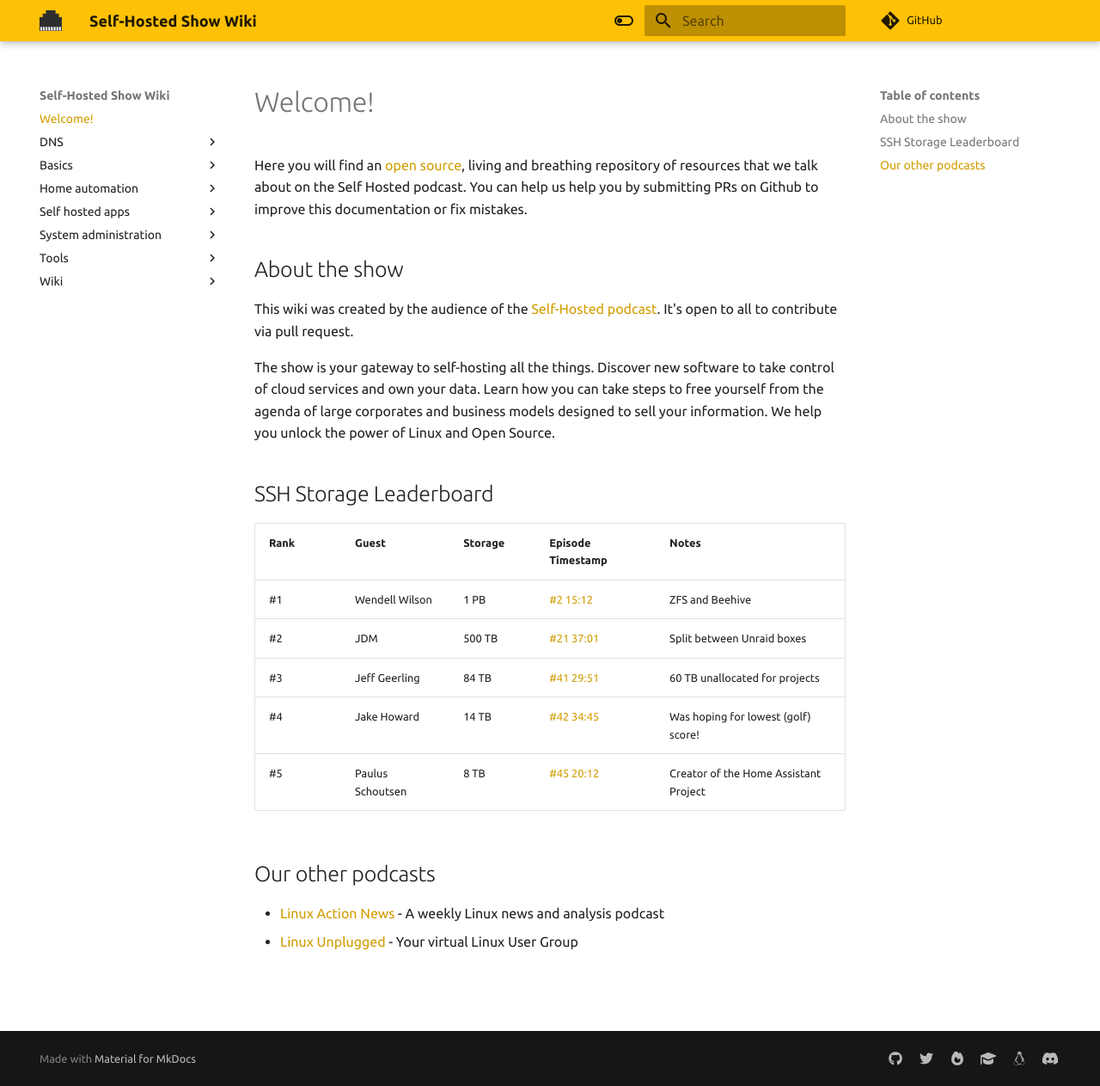
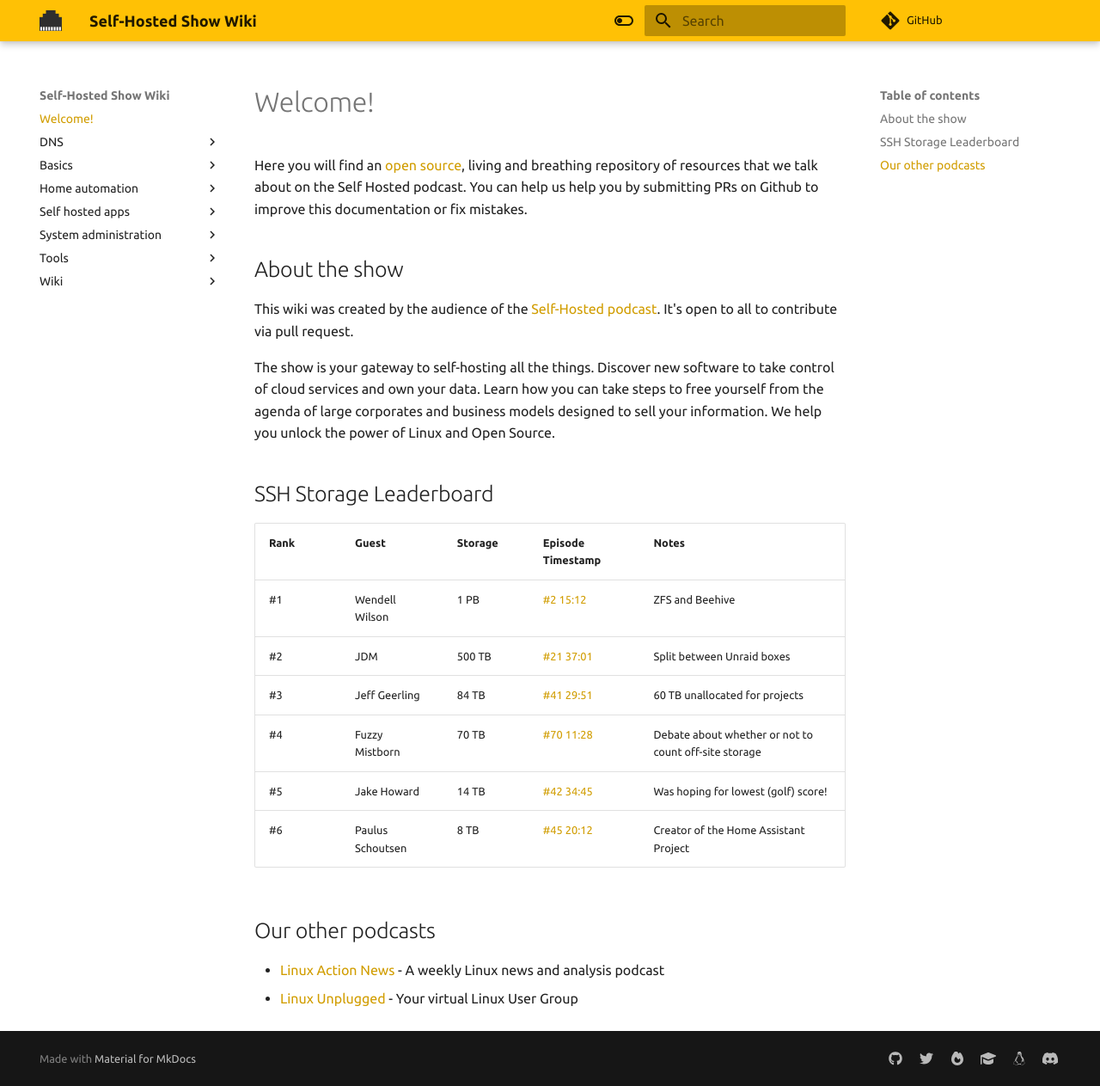
Before and after one commit to selfhostedshow/wiki, an MkDocs documentation site: the page built from docs/index.md, in a window 1280 px wide and 1263 px high. Shown: the whole window at 86% size. Built offline with MkDocs 1.6.1 and Material for MkDocs 9.7.7, drawn with Linux system fonts in a browser that asks for light colours; comment, search, counter and statistics services are not loaded.

Commit message:
FuzzyMistborn Leaderboard (#119)
* Update index.md

* timestamp and table formatting

Co-authored-by: IronicBadger <alexktz@gmail.com>

```diff
--- a/docs/index.md
+++ b/docs/index.md
@@ -10,13 +10,14 @@ The show is your gateway to self-hosting all the things. Discover new software t
 
 ## SSH Storage Leaderboard
 
-| Rank | Guest            | Storage | Episode Timestamp                       | Notes |
-|------|------------------|---------|-----------------------------------------|-------|
-| #1   | Wendell Wilson   | 1 PB    | [#2 15:12](https://selfhosted.show/2)   | ZFS and Beehive |
-| #2   | JDM              | 500 TB  | [#21 37:01](https://selfhosted.show/21) | Split between Unraid boxes |
-| #3   | Jeff Geerling    | 84 TB   | [#41 29:51](https://selfhosted.show/41) | 60 TB unallocated for projects |
-| #4   | Jake Howard      | 14 TB   | [#42 34:45](https://selfhosted.show/42) | Was hoping for lowest (golf) score! |
-| #5   | Paulus Schoutsen | 8 TB    | [#45 20:12](https://selfhosted.show/45) | Creator of the Home Assistant Project |
+| Rank | Guest            | Storage | Episode Timestamp                       | Notes                                                 |
+| ---- | ---------------- | ------- | --------------------------------------- | ----------------------------------------------------- |
+| #1   | Wendell Wilson   | 1 PB    | [#2 15:12](https://selfhosted.show/2)   | ZFS and Beehive                                       |
+| #2   | JDM              | 500 TB  | [#21 37:01](https://selfhosted.show/21) | Split between Unraid boxes                            |
+| #3   | Jeff Geerling    | 84 TB   | [#41 29:51](https://selfhosted.show/41) | 60 TB unallocated for projects                        |
+| #4   | Fuzzy Mistborn   | 70 TB   | [#70 11:28](https://selfhosted.show/70) | Debate about whether or not to count off-site storage |
+| #5   | Jake Howard      | 14 TB   | [#42 34:45](https://selfhosted.show/42) | Was hoping for lowest (golf) score!                   |
+| #6   | Paulus Schoutsen | 8 TB    | [#45 20:12](https://selfhosted.show/45) | Creator of the Home Assistant Project                 |
 
 ## Our other podcasts
 
```
